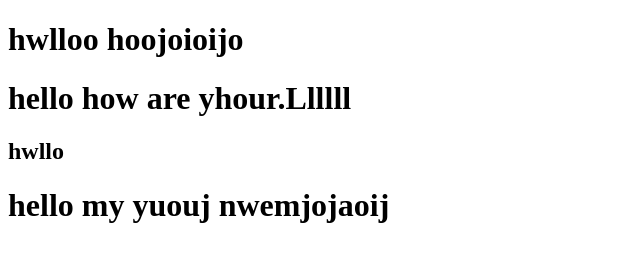
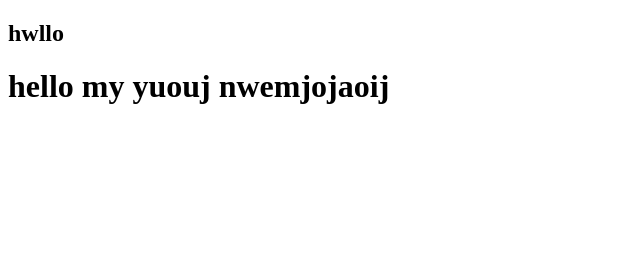
Before and after one commit to sadimahmud84/secondfile, a plain HTML site: page index.html in a window 1280 px wide. Shown: the whole page, without its empty margins (0-640 px from the left). Drawn offline with Linux system fonts and the light colour scheme.

Commit message:
my third commit

```diff
--- a/index.html
+++ b/index.html
@@ -6,8 +6,7 @@
     <title>Document</title>
 </head>
 <body>
-    <h1>hwlloo hoojoioijo</h1>
-    <h1> hello how are yhour.Llllll</h1>
+
     <h2>hwllo</h2>
     <h1>hello my yuouj nwemjojaoij</h1>
 
```
